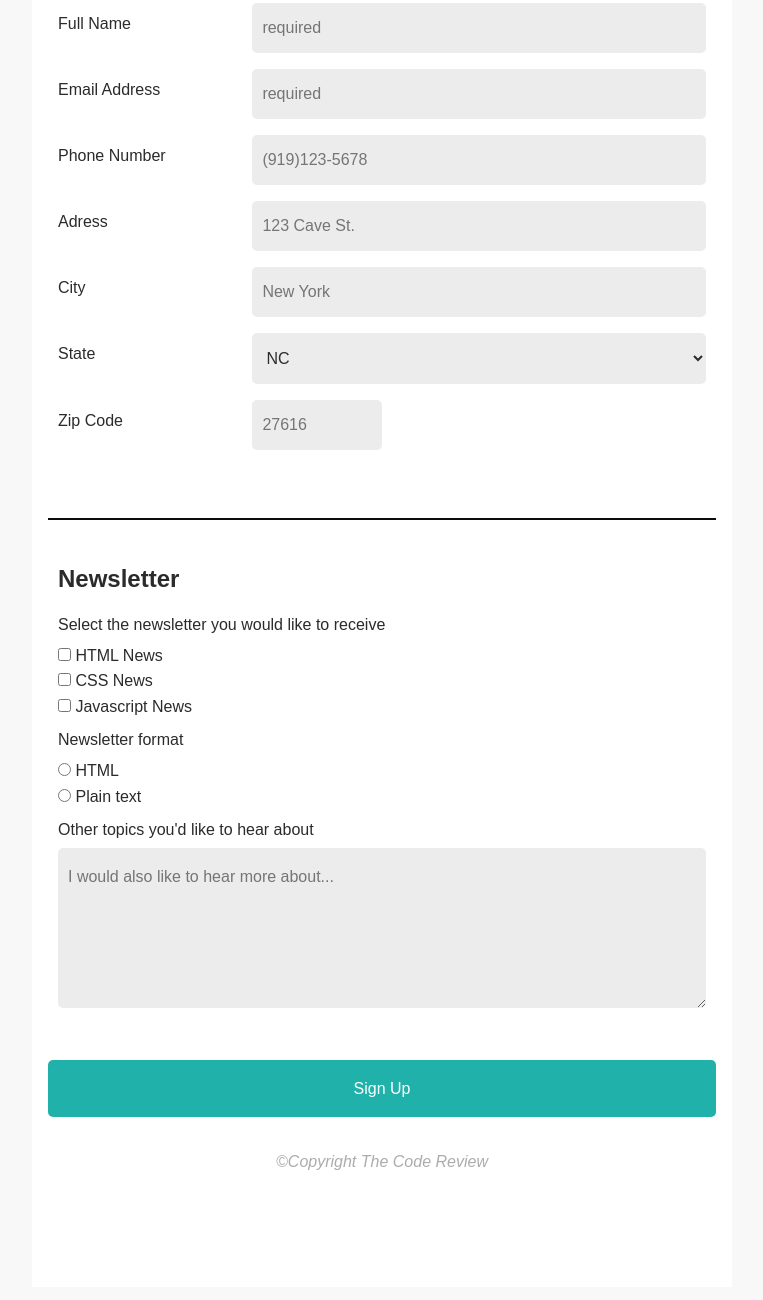
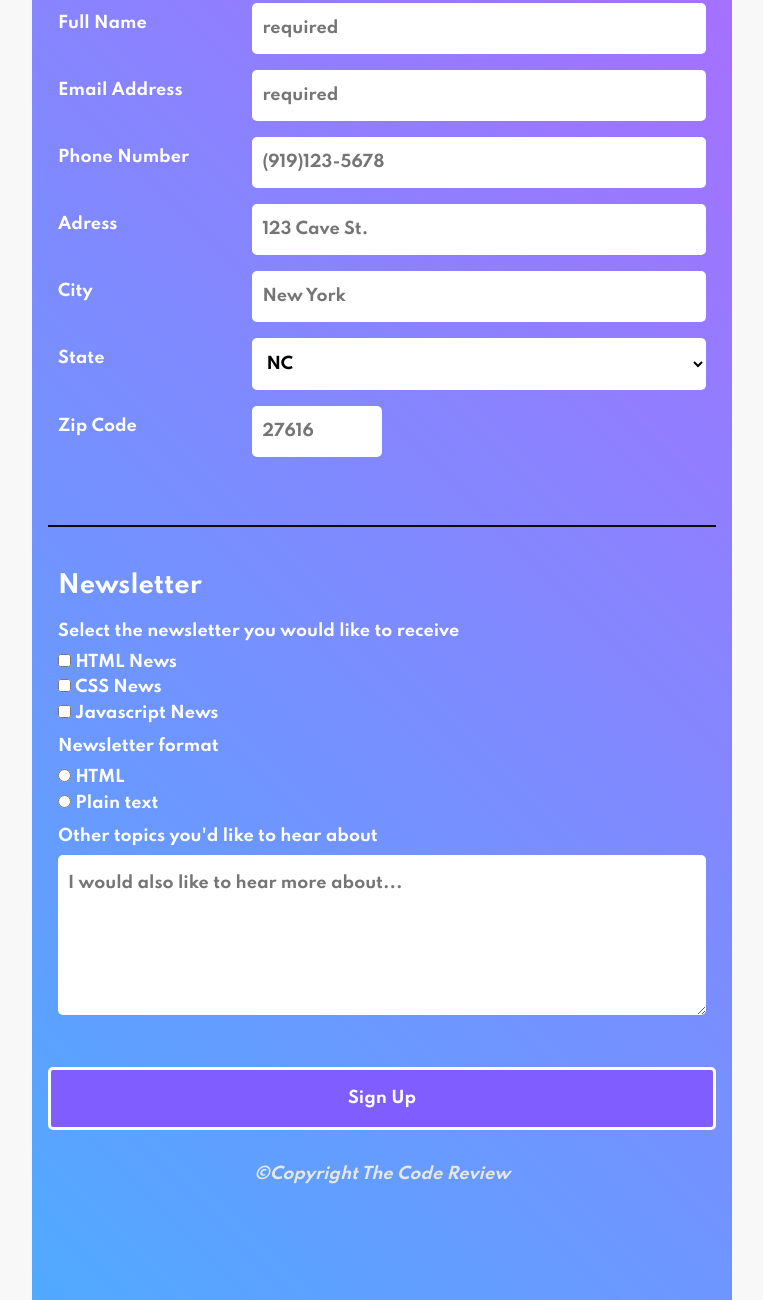
Before and after one commit to chrislemus/Techdegree-project-3, a plain HTML site: page index.html in a window 1280 px wide. Shown: the part 313-1613 px from the top of the page, without its empty margins (258-1021 px from the left). Drawn offline with Linux system fonts and the light colour scheme.

Commit message:
fixed issues mentioned on slack

```diff
--- a/css/stylesheet.css
+++ b/css/stylesheet.css
@@ -7,9 +7,9 @@
 }
 
 body {
-    font-family: 'Open Sands', Arial, Helvetica, sans-serif;
+    font-family: Spartan, 'Open Sands', Arial, Helvetica, sans-serif;
     line-height: 1.6;
-    color: rgb(43, 43, 43);
+    color: rgb(255, 255, 255);
     background-color: rgb(248, 248, 248);
 }
 
@@ -37,8 +37,8 @@ fieldset {
 }
 
 button {
-    border: none;
-    background: lightseagreen;
+    border: 3px solid white;
+    background: rgb(128, 93, 255);
     color: white;
     width: 100%;
     padding: 1em 0;
@@ -49,11 +49,6 @@ section {
     background-color: white;
 }
 
-input:focus,
-textarea:focus {
-    box-shadow: 0 0 15px rgb(89, 164, 255);
-    background-color: rgb(255, 255, 255);
-}
 
 /* =====================================
  Base Layout Styles
@@ -65,10 +60,12 @@ textarea:focus {
     padding: 1em;
     margin: 0 auto;
     max-width:700px;
+    background: linear-gradient(45deg, rgb(80, 170, 255), rgb(175, 105, 255));
+
 }
 
 .sub-head {
-    color: rgb(172, 172, 172);
+    color: rgb(255, 255, 255);
     margin-top: 0px;
     margin-bottom: 2px;
     padding-bottom: 2em;
@@ -81,7 +78,7 @@ textarea:focus {
 
 .copyright-text {
     padding: 1em 0 5em;
-    color: rgb(172, 172, 172);
+    color: rgb(231, 231, 231);
     font-style: italic;
 }
 
@@ -97,7 +94,8 @@ textarea:focus {
 
 .main-input {
     border: none;
-    background: rgb(236, 236, 236);
+    color: rgb(0, 0, 0);
+    background: rgb(255, 255, 255);
     padding: 16px 10px;
     border-radius: 5px;
 }
@@ -123,7 +121,11 @@ textarea:focus {
 
 /* ---- Pseudo Elements ---- */
 
-
+input:focus,
+textarea:focus {
+    box-shadow: 0 0 25px rgb(139, 189, 255);
+    background-color: rgb(236, 248, 255);
+}
 
 /* =====================================
  Media Queries
--- a/index.html
+++ b/index.html
@@ -22,10 +22,10 @@
                 <fieldset class="contact-info">
                     <legend><span class="form-sec-head">Contact Information</span></legend>
 
-                    <label aria-required="true" class="main-label" for="user_name">Full Name</label>
+                    <label required class="main-label" for="user_name">Full Name</label>
                     <input class='main-input' type="text" id="user_name" name="user_name" placeholder="required"><br>
 
-                    <label aria-required="true" class="main-label"  for="email">Email Address</label>
+                    <label required class="main-label"  for="email">Email Address</label>
                     <input class='main-input' type="email" id="email" name="email" placeholder="required"><br>
 
                     <label class="main-label" for="phone">Phone Number</label>
```
